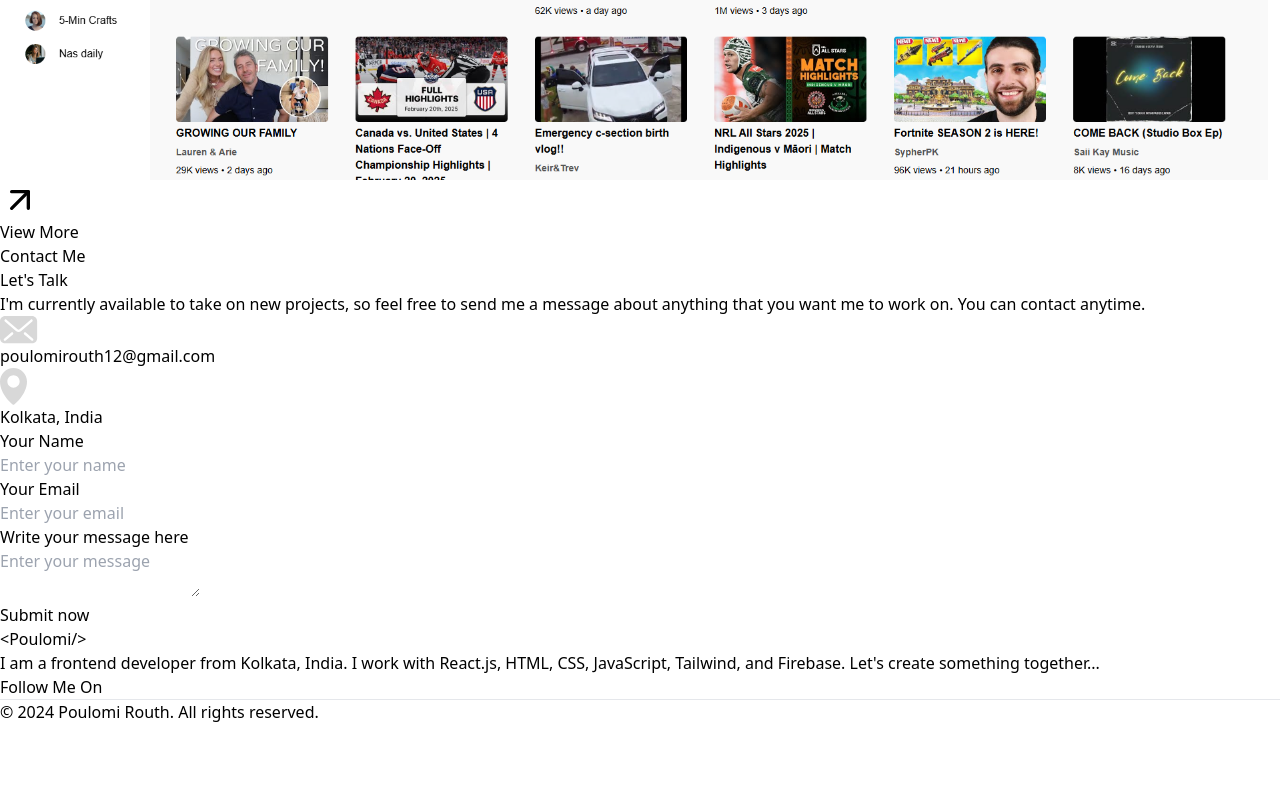
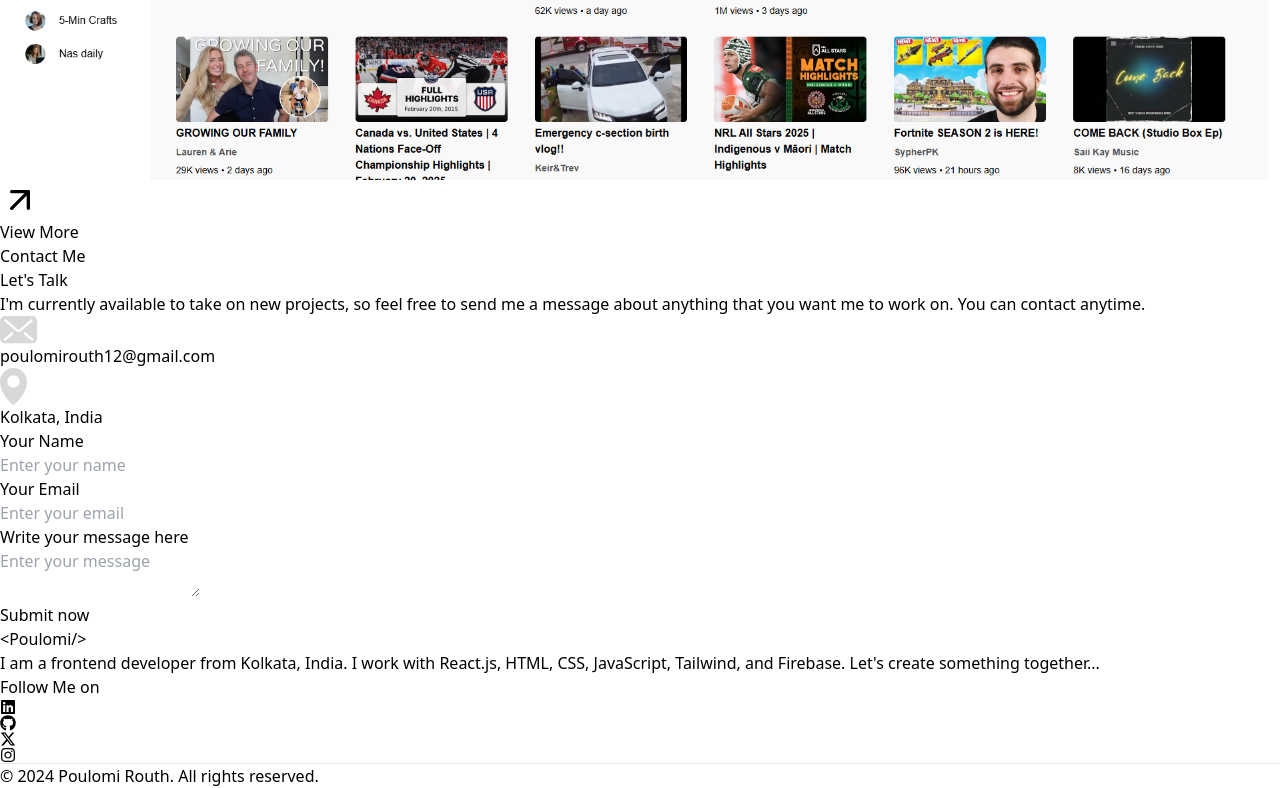
Before and after one commit to myselfpoulomi/my-portfolio, a React (Vite) app: page / in a window 1280 px wide. Shown: the part 8409-9197 px from the top of the page. Before the commit the page ends 9133 px from the top, so only its background shows below. Built offline with nearby package versions, Linux system fonts and the light colour scheme.

Commit message:
temp footer

```diff
--- a/package.json
+++ b/package.json
@@ -13,7 +13,8 @@
     "lucide-react": "^0.475.0",
     "react": "^19.0.0",
     "react-anchor-link-smooth-scroll": "^1.0.12",
-    "react-dom": "^19.0.0"
+    "react-dom": "^19.0.0",
+    "react-icons": "^5.5.0"
   },
   "devDependencies": {
     "@eslint/js": "^9.19.0",
--- a/src/Components/ContactMe.jsx
+++ b/src/Components/ContactMe.jsx
@@ -11,9 +11,9 @@ function ContactMe() {
           <span className="rounded absolute left-0 bottom-0 w-full  h-1 bg-gradient-to-r from-blue-500 via-purple-500 to-pink-500"></span>
         </h1>
       </div>
-      <div className="w-full md:w-[75%] md:mt-20 mt-9 flex flex-wrap md:flex-nowrap justify-evenly items-center md:gap-5 gap-10 border border-white">
+      <div className="w-full md:w-[75%] md:mt-20 mt-9 flex flex-wrap md:flex-nowrap justify-evenly items-center md:gap-2 gap-10">
         {/* Left Section - Contact Info */}
-        <div className="w-full md:w-[35%] flex flex-col gap-6  text-start md:mt-0 mt-4">
+        <div className="w-full md:w-[30%] flex flex-col gap-6  text-start md:mt-0 mt-4">
         <span className="bg-clip-text text-transparent bg-gradient-to-r from-indigo-500 via-purple-500 to-pink-500 w-fit font-bold text-[40px] md:text-[50px]">
                 Let's Talk
               </span>
--- a/src/Components/Footer.jsx
+++ b/src/Components/Footer.jsx
@@ -50,17 +50,22 @@
 // export default Footer;
 
 import React from "react";
+import { FaLinkedin } from "react-icons/fa";
+import { FaGithub } from "react-icons/fa";
+import { FaXTwitter } from "react-icons/fa6";
+import { FaInstagram } from "react-icons/fa6";
+
 
 function Footer() {
   return (
-    <div className="min-h-[350px] border border-white mt-20 flex flex-col items-center justify-center w-full">
-      <div className="h-[150px] w-[74%] flex items-center justify-between">
+    <div className="h-[280px] mt-24 flex flex-col items-center">
+      <div className=" flex items-center w-[68%] justify-between">
         {/* Left Section */}
-        <div className="flex flex-col gap-4 border border-white w-[35%] h-[150px] ">
+        <div className="flex flex-col gap-4  w-[40%] ">
           <div className="text-3xl font-bold bg-clip-text text-transparent bg-gradient-to-r from-indigo-500 via-purple-500 to-pink-500 w-fit">
             {"<Poulomi/>"}
           </div>
-          <p className="text-gray-300">
+          <p className="text-gray-300 font-light">
             I am a frontend developer from Kolkata, India. I work with React.js,
             HTML, CSS, JavaScript, Tailwind, and Firebase. Let's create
             something together...
@@ -68,17 +73,23 @@ function Footer() {
         </div>
 
         {/* Right Section */}
-        <div className="flex gap-3 w-[50%] border border-white h-[150px]">
-          <div className="flex w-full md:w-[250px] text-left">
+        <div className="flex w-[50%] ">
+          <div className="flex flex-col w-full items-end gap-5">
             <h1 className="font-semibold text-[25px] text-zinc-300">
-              Follow Me On
+              Follow Me on
             </h1>
+            <div className="flex gap-6">
+              <FaLinkedin className="text-zinc-300 text-[30px]"/>
+              <FaGithub className="text-zinc-300 text-[30px]"/>
+              <FaXTwitter className="text-zinc-300 text-[30px]"/>
+              <FaInstagram className="text-zinc-300 text-[30px]"/>
+            </div>
           </div>
         </div>
       </div>
 
       {/* Centered hr tag */}
-      <hr className="w-[74%] border-zinc-600 my-6 h-[2px] bg-zinc-600 mx-auto" />
+      <hr className="w-[71%] border-zinc-600 my-6 h-[2px] bg-zinc-600 mx-auto" />
       <div className="flex flex-col md:flex-row justify-between items-center text-gray-400 text-sm">
         <p>© 2024 Poulomi Routh. All rights reserved.</p>
       </div>
```
Also changed, not shown: 1 other file (tests, documents, lock files or other folders).
